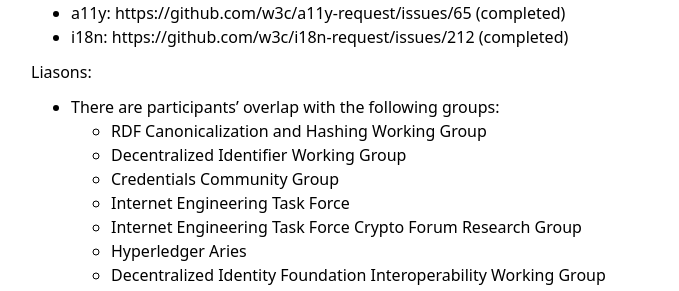
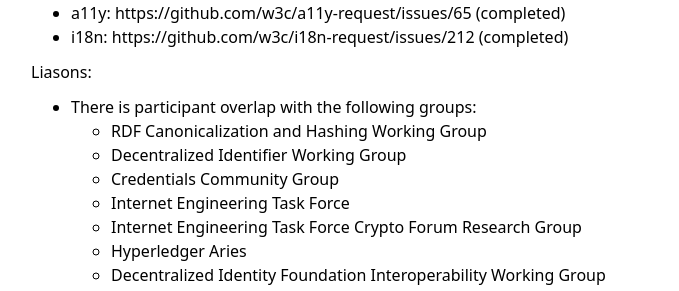
Before and after one commit to w3c/verifiable-credentials, a Jekyll site: the page built from admin/CR-vcdm/Approval_request.md, in a window 1280 px wide and 900 px high, scrolled down 1420 px. Shown: the part 164-455 px from the top of the window, without its empty margins (242-921 px from the left). Built offline with Jekyll 4.4.1, drawn with Linux system fonts in a browser that asks for light colours; some web fonts are replaced; our own code applies the rules of GitHub Pages for plain Markdown files.

Commit message:
Fix grammar in participant overlap.
Co-authored-by: Brent Zundel <brent.zundel@gmail.com>

```diff
--- a/admin/CR-vcdm/Approval_request.md
+++ b/admin/CR-vcdm/Approval_request.md
@@ -50,7 +50,7 @@
 * i18n: https://github.com/w3c/i18n-request/issues/212 (completed)
 
 Liasons:
-* There are participants' overlap with the following groups:
+* There is participant overlap with the following groups:
   * RDF Canonicalization and Hashing Working Group
   * Decentralized Identifier Working Group
   * Credentials Community Group
```
